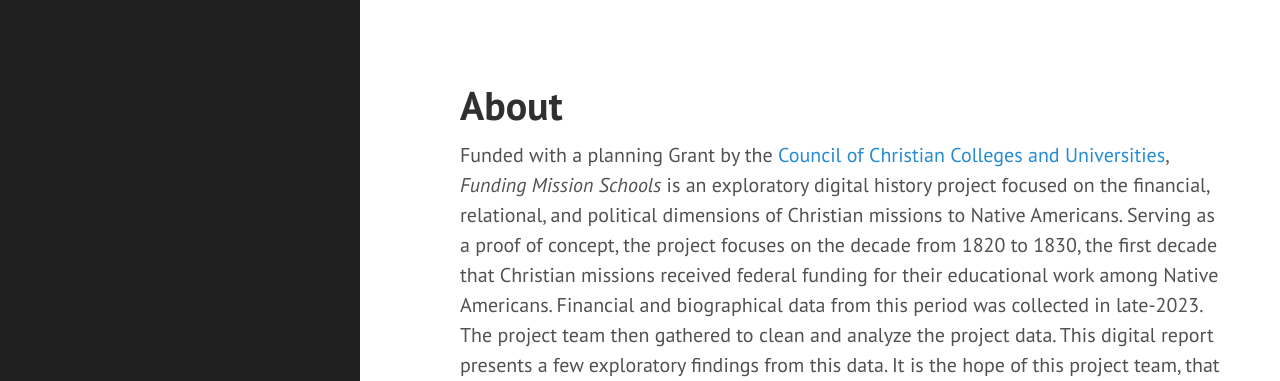
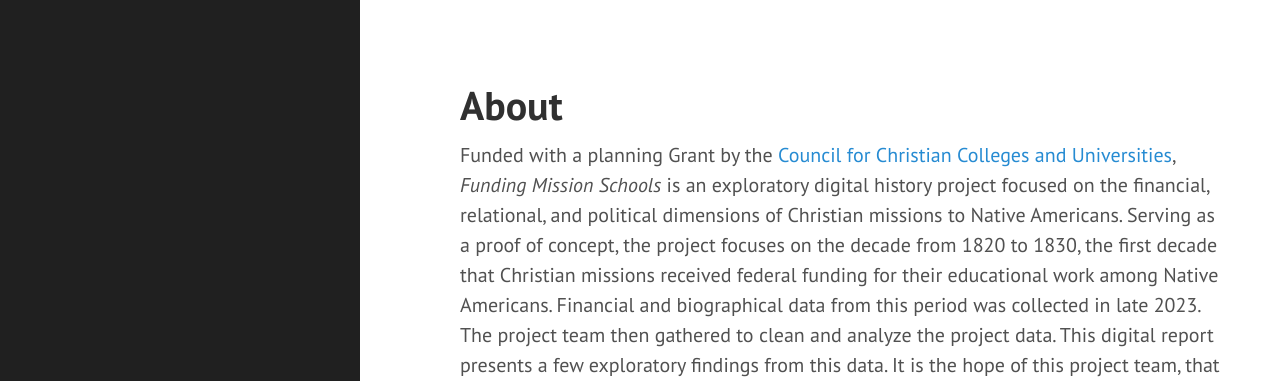
Before and after one commit to alex-mayfield/fmsreport, a Jekyll site: the page built from pages/1_about.md, in a window 1280 px wide and 900 px high. Shown: the top 381 px of the window. Built offline with Jekyll 4.4.1, drawn with Linux system fonts in a browser that asks for light colours; some of the changed text lies outside the part shown.

Commit message:
Update 1_about.md
adjusted CCCU name

```diff
--- a/pages/1_about.md
+++ b/pages/1_about.md
@@ -4,7 +4,7 @@ order: 1
 title: About
 ---
 
-Funded with a planning Grant by the [Council of Christian Colleges and Universities](https://www.cccu.org/), _Funding Mission Schools_ is an exploratory digital history project focused on the financial, relational, and political dimensions of Christian missions to Native Americans. Serving as a proof of concept, the project focuses on the decade from 1820 to 1830, the first decade that Christian missions received federal funding for their educational work among Native Americans. Financial and biographical data from this period was collected in late-2023. The project team then gathered to clean and analyze the project data. This digital report presents a few exploratory findings from this data. It is the hope of this project team, that these findings may contribute to a better understanding of the political and religious dimensions of the encounter between indigenous peoples and colonial settlers.
+Funded with a planning Grant by the [Council for Christian Colleges and Universities](https://www.cccu.org/), _Funding Mission Schools_ is an exploratory digital history project focused on the financial, relational, and political dimensions of Christian missions to Native Americans. Serving as a proof of concept, the project focuses on the decade from 1820 to 1830, the first decade that Christian missions received federal funding for their educational work among Native Americans. Financial and biographical data from this period was collected in late 2023. The project team then gathered to clean and analyze the project data. This digital report presents a few exploratory findings from this data. It is the hope of this project team, that these findings may contribute to a better understanding of the political and religious dimensions of the encounter between indigenous peoples and colonial settlers.
 
 ## Methods
 
```
Also changed, not shown: other parts of pages/1_about.md (+1 -1 lines).
